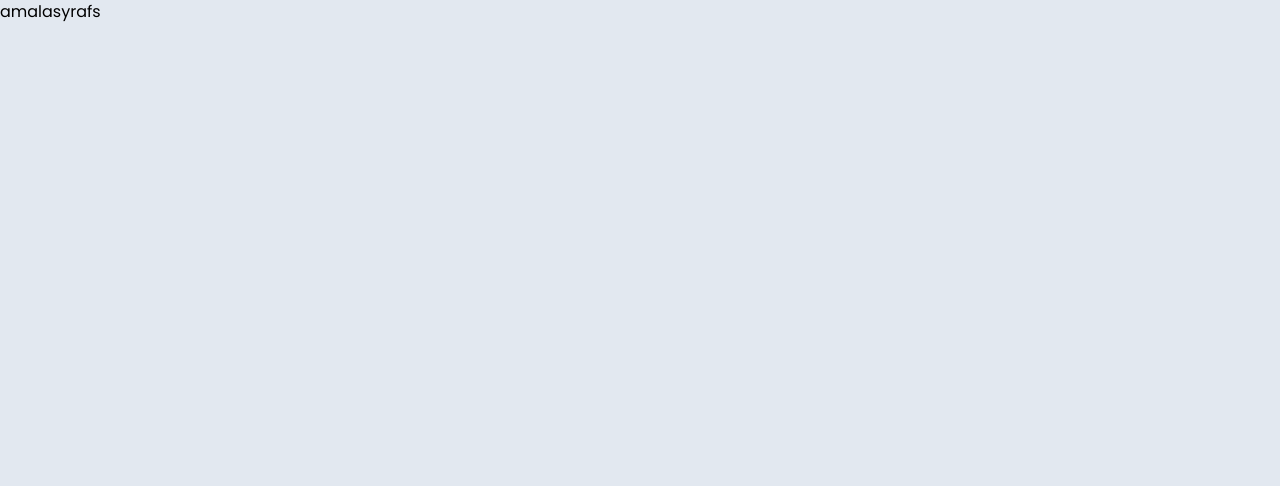
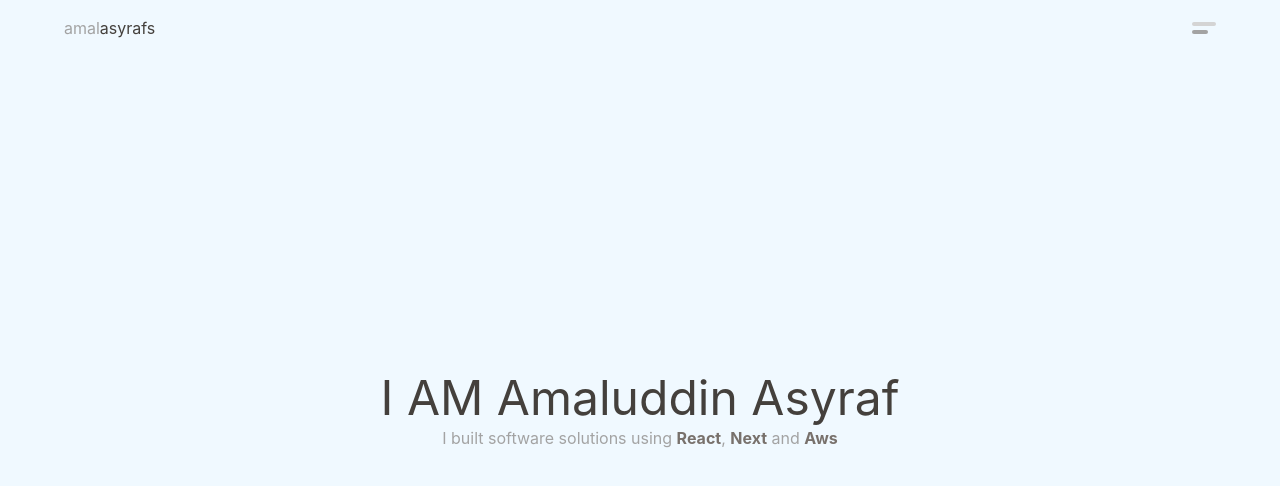
Before and after one commit to amalasyrafs/next-portfolio, a Next.js app: page / in a window 1280 px wide. Shown: the top 486 px of the page. Built offline with nearby package versions, Linux system fonts and the light colour scheme.

Commit message:
add home section

```diff
--- a/components/head.tsx
+++ b/components/head.tsx
@@ -2,11 +2,11 @@ import Head from "next/head";
 
 const HTMLHead = () => {
   return (
-    <Head>
+    <>
       <title>Portfolio | amalasyrafs</title>
       <meta name="description" content="Personal website of Amaluddin Asyraf" />
       <link rel="icon" href="/favicon.ico" />
-    </Head>
+    </>
   );
 };
 
--- a/pages/_document.tsx
+++ b/pages/_document.tsx
@@ -5,6 +5,7 @@ import Document, {
   NextScript,
   DocumentContext,
 } from "next/document";
+import HTMLHead from "../components/head";
 
 class MyDocument extends Document {
   static async getInitialProps(ctx: DocumentContext) {
@@ -16,6 +17,7 @@ class MyDocument extends Document {
     return (
       <Html>
         <Head>
+          <HTMLHead />
           <link
             href="https://fonts.googleapis.com/css2?family=Poppins&display=swap"
             rel="stylesheet"
--- a/pages/index.tsx
+++ b/pages/index.tsx
@@ -1,18 +1,80 @@
 import type { NextPage } from "next";
-import Footer from "../components/footer";
-import HTMLHead from "../components/head";
+import { useState } from "react";
 
 const Home: NextPage = () => {
+  const [openMenu, setOpenMenu] = useState<Boolean>(false);
   return (
-    <div>
-      <HTMLHead />
-
-      <main className="flex flex-row bg-slate-200 min-h-screen">
-        <header>
-          <nav className="font-sans">amalasyrafs</nav>
-        </header>
-
-        {/* <Footer /> */}
+    <div className="flex flex-col bg-sky-50 min-h-screen m-auto px-16 py-4">
+      <header className="flex justify-between items-center w-full">
+        <nav className="flex">
+          <h6 className="text-neutral-400">amal</h6>
+          <h6 className="text-stone-700">asyrafs</h6>
+        </nav>
+        <nav
+          className={`flex flex-col gap-1 hover:cursor-pointer ${
+            openMenu && `-rotate-90`
+          } transition-all duration-500`}
+          onClick={() => setOpenMenu(!openMenu)}
+        >
+          <div className="h-1 w-6 bg-neutral-300 rounded" />
+          <div className="h-1 w-4 bg-neutral-400 rounded" />
+        </nav>
+      </header>
+      <main className="flex flex-1 flex-row items-center relative">
+        <div className="flex flex-col items-center flex-1 gap-1">
+          <h2 className="text-stone-700 text-3xl lg:text-5xl">
+            I AM Amaluddin Asyraf
+          </h2>
+          <h6 className="text-neutral-400 text-center">
+            I built software solutions using{" "}
+            <b className="text-stone-500">React</b>,{" "}
+            <b className="text-stone-500"> Next</b> and{" "}
+            <b className="text-stone-500">Aws</b>
+          </h6>
+        </div>
+        <div
+          className={`absolute right-0 flex justify-evenly h-full transition-all duration-700 ${
+            openMenu ? "opacity-100" : "opacity-0"
+          }`}
+          style={{ writingMode: "vertical-rl" }}
+        >
+          <h6
+            className={`rotate-180 text-stone-500 opacity-40 transition-opacity duration-700 ${
+              openMenu
+                ? `hover:cursor-pointer hover:opacity-100`
+                : `hover:cursor-default`
+            }`}
+          >
+            Home
+          </h6>
+          <h6
+            className={`rotate-180 text-stone-500 opacity-40 transition-opacity duration-700 ${
+              openMenu
+                ? `hover:cursor-pointer hover:opacity-100`
+                : `hover:cursor-default`
+            }`}
+          >
+            Portfolio
+          </h6>
+          <h6
+            className={`rotate-180 text-stone-500 opacity-40 transition-opacity duration-700 ${
+              openMenu
+                ? `hover:cursor-pointer hover:opacity-100`
+                : `hover:cursor-default`
+            }`}
+          >
+            Blog
+          </h6>
+          <h6
+            className={`rotate-180 text-stone-500 opacity-40 transition-opacity duration-700 ${
+              openMenu
+                ? `hover:cursor-pointer hover:opacity-100`
+                : `hover:cursor-default`
+            }`}
+          >
+            Contact
+          </h6>
+        </div>
       </main>
     </div>
   );
--- a/tsconfig.json
+++ b/tsconfig.json
@@ -17,7 +17,7 @@
     "baseUrl": ".",
     "paths": {
       "@/components/*": ["components/*"]
-    },
+    }
   },
   "include": ["next-env.d.ts", "**/*.ts", "**/*.tsx"],
   "exclude": ["node_modules"],
```
